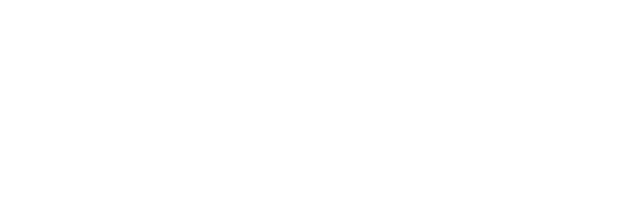
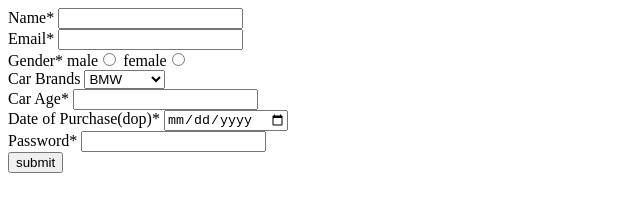
Before and after one commit to acciojob/car-insurance-form-Prajwalwani05, a website: page main.html in a window 1280 px wide. Shown: the whole page, without its empty margins (0-640 px from the left). Drawn offline with Linux system fonts and the light colour scheme.

Commit message:
created a submission

```diff
--- a/main.html
+++ b/main.html
@@ -8,6 +8,43 @@
 
 <body>
 	<!-- the entire body must be written by student -->
+	<form method="post">
+		<div>
+		<label for="name">Name*</label>
+		<input type="text" id="#name" required>
+	    </div>
+		<div>
+		<label for="email">Email*</label>
+		<input type="email" id="#email" required>
+	    </div>
+		<div>
+		<label for="gender">Gender*</label>
+		 male<input type="radio" name="gender" required>
+		 female<input type="radio" name="gender" required>
+	    </div>
+		<div>
+			<label for="cars">Car Brands</label>
+			<select id="cars">
+				<option value="bmw">BMW</option>
+				<option value="audi">Audi</option>
+				<option value="mercedez">Mercedez</option>
+			</select>
+		</div>
+		<div>
+		<label for="car age">Car Age*</label>
+		<input type="number" id="#carage">
+	    </div>
+		<div>
+		<label for="dop">Date of Purchase(dop)*</label>
+		<input type="date" id="#dop">
+	    </div>
+		<div>
+		<label for="password">Password*</label>
+		<input type="password" id="#password">
+	    </div>
+		<button type="submit">submit</button>
+	</form>
+
     <script type="text/javascript" src="./script.js">
 </script>
 
```
